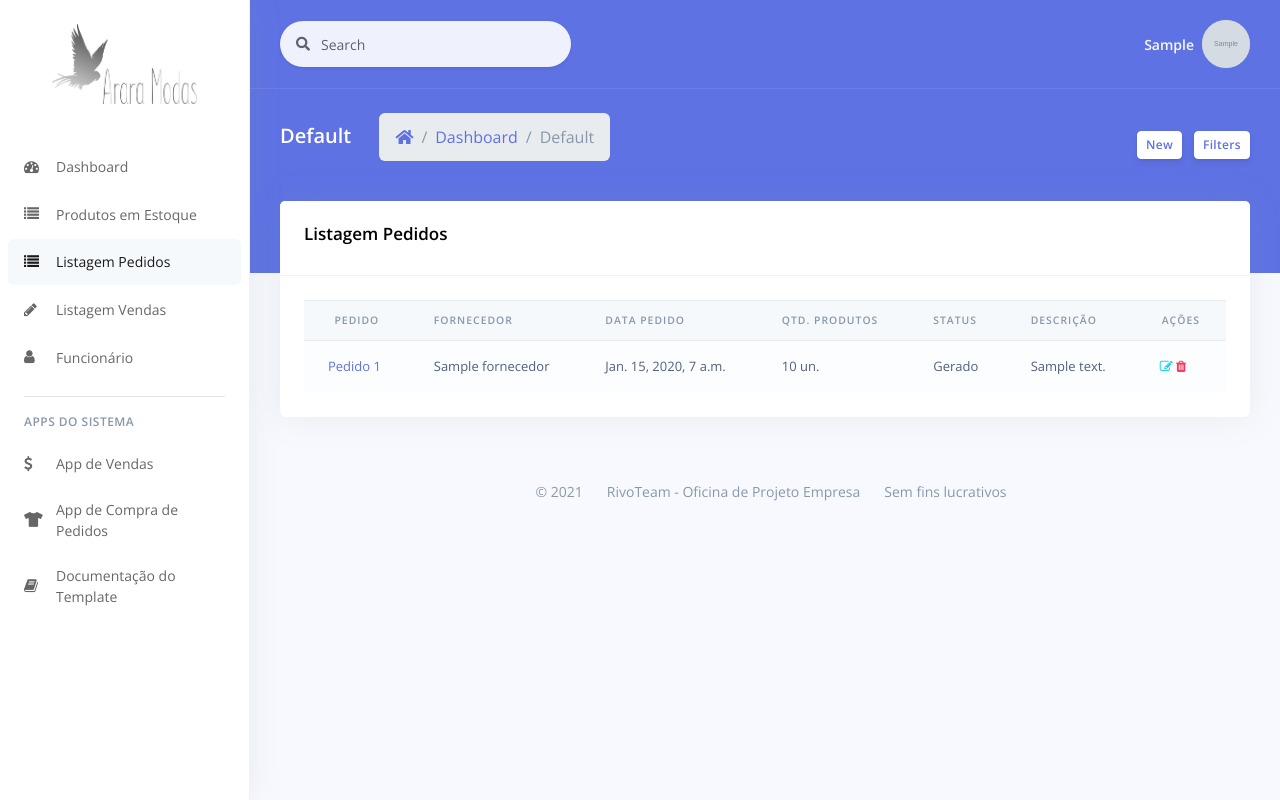
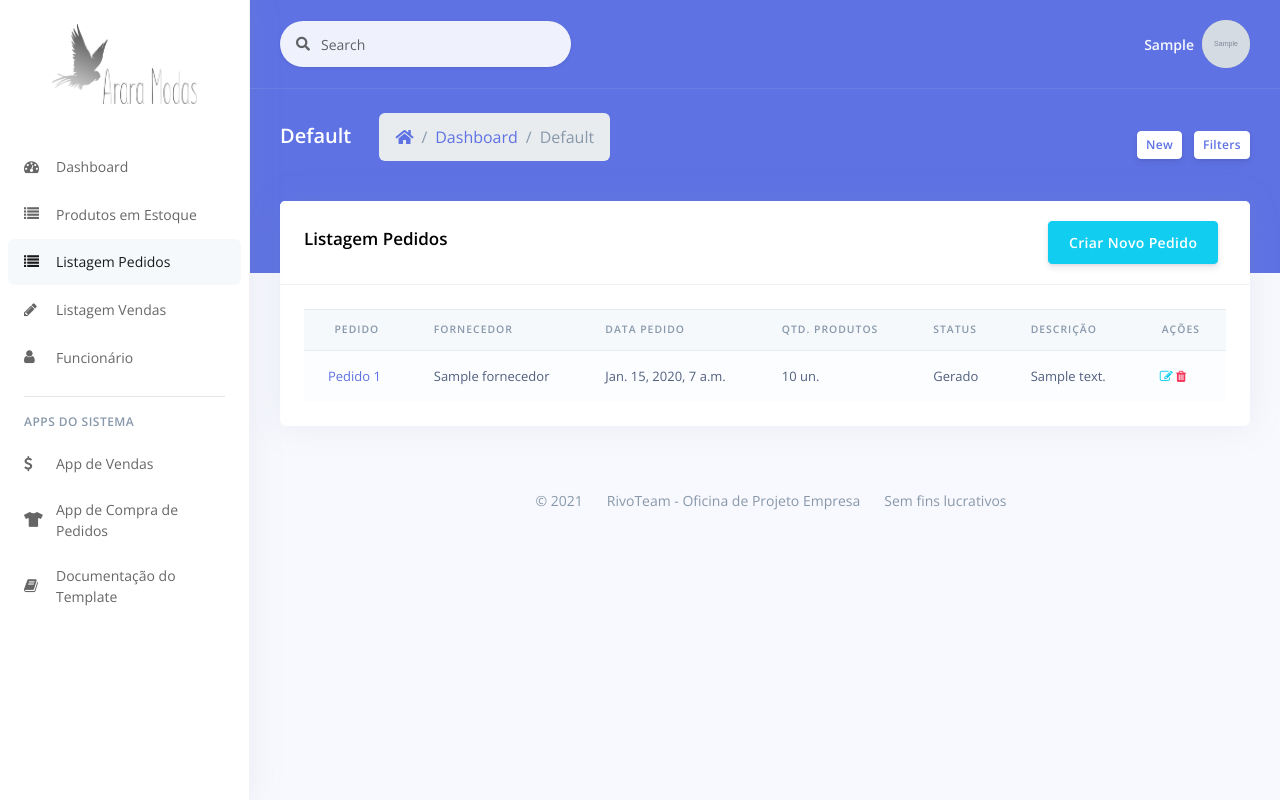
Before and after one commit to rivoteam/controle-de-estoque, a Django app: page /lista-pedidos in a window 1280 px wide. Run offline with Django 3.2, Linux system fonts and the light colour scheme; a user stored in the database is signed in; tables that the repository leaves empty hold one stand-in row (values such as "Sample post"); grey boxes marked "Sample" are stand-in pictures; some libraries are stand-ins or nearby versions.

Commit message:
botão criar pedido

```diff
--- a/interfaces/templates/pedidos.html
+++ b/interfaces/templates/pedidos.html
@@ -2,7 +2,12 @@
 {% block content %}
 <div class="card">
     <div class="card-header">
-        <h3 class="text-darker">Listagem Pedidos</h3>
+        <div style="display: flex; align-items: center; justify-content: space-between">
+            <h3 class="text-darker">Listagem Pedidos</h3>
+            <a href="#" onclick="open_modal_cria('{% url 'modal-cria-pedido' %}')">
+                <button class="btn btn-info mr-2" type="submit">Criar Novo Pedido</button>
+            </a>
+        </div>
     </div>
     <div class="card-body">
         <table class="table table-striped table-responsive-lg">
@@ -36,7 +41,8 @@
                 {% else %}
                 <td> {{ pedido.descricao }}</td>
                 {% endif %}
-                <td><a href="#" onclick="open_modal_cria('{% url 'modal-cria-pedido' %}')"><i class="fa fa-edit text-info"></i></a>
+                <td><a href="#" onclick="open_modal_cria('{% url 'modal-cria-pedido' %}')"><i
+                        class="fa fa-edit text-info"></i></a>
                     <a href="#" onclick="open_modal_remove('{% url 'modal-remove-pedido' pedido.id %}')">
                         <i class="fa fa-trash text-danger"></i></a>
                 </td>
@@ -81,5 +87,6 @@
             })
         }
 
+
 </script>
 {% endblock %}
```
